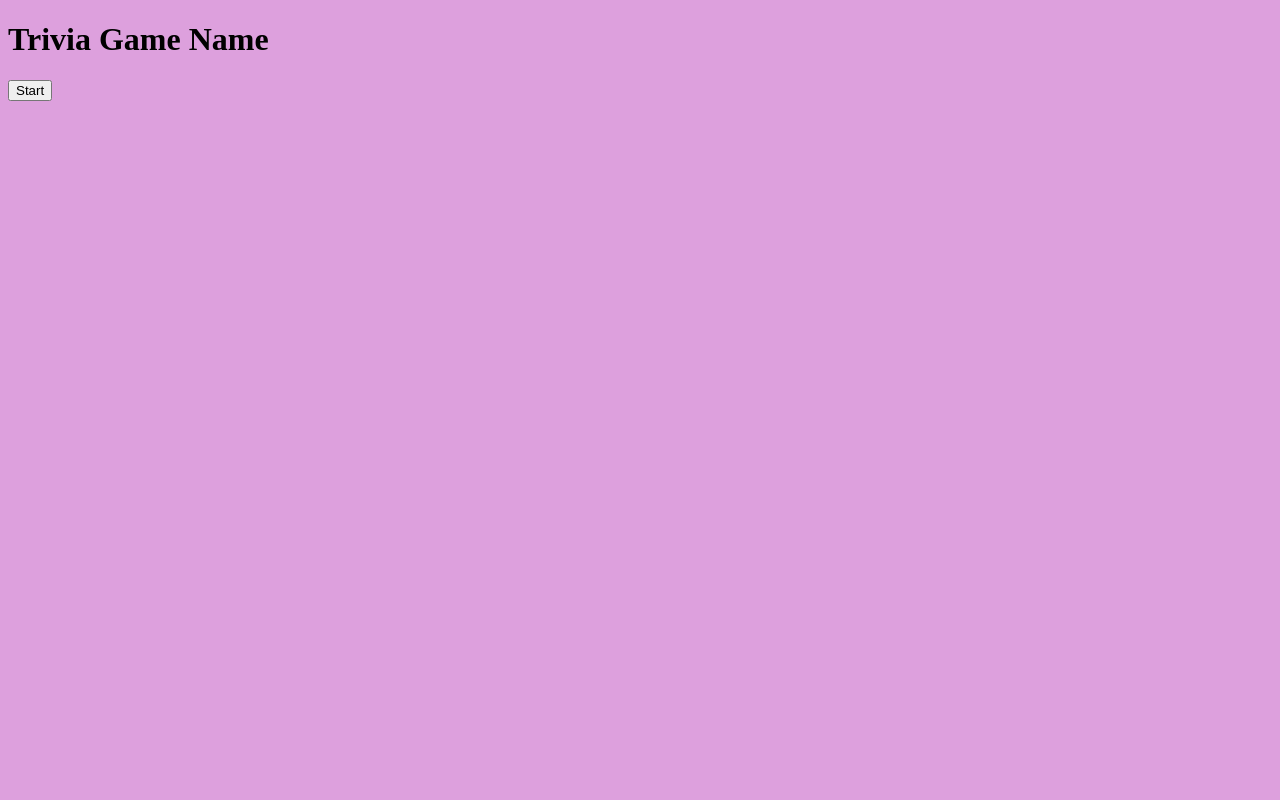
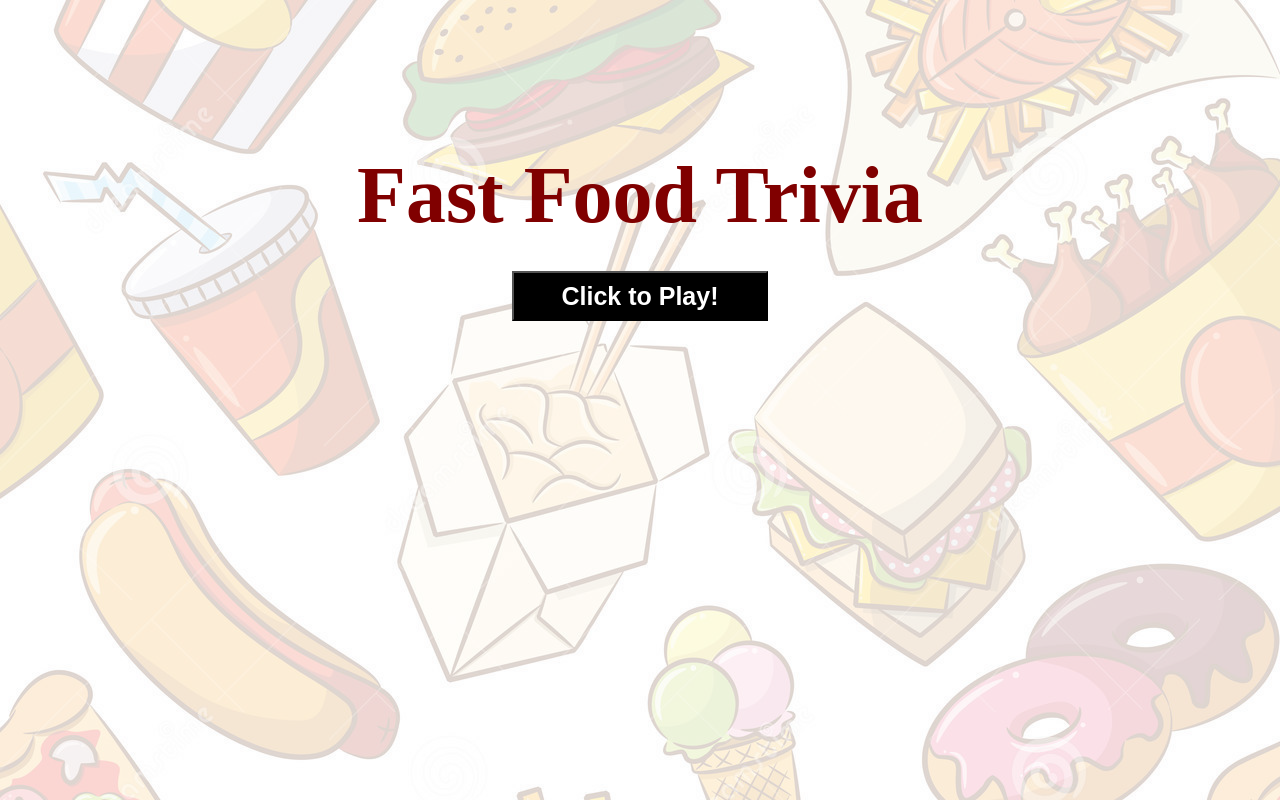
Before and after one commit to ArianaDV/TriviaGame, a plain HTML site: page index.html in a window 1280 px wide. Drawn offline with nearby package versions, Linux system fonts and the light colour scheme.

Commit message:
added background image

```diff
--- a/assets/css/style.css
+++ b/assets/css/style.css
@@ -1,6 +1,75 @@
-body {
 
-	background: plum;
+body, html {
+
+	height: 100% ;
+
+	width: 100%;
+
+	margin: 0px;
+
+	}
+
+h1 {
+	color: #800000;
+	font-weight: bolder;
+
+	font-size: 80px;
+	text-align: center;
+	margin:0px;
+
+	position: relative;
+
+	top: 150px;
+}
+
+#timer {
+
+	margin: 0px;
+
+	margin-left: 10px;
+
+	font-weight: bolder;
+
+	color: #800000;
+
+}
+
+#score {
+
+	margin: 0px;
+}
+
+
+form {
+
+	height: 100%;
+
+	margin-right: 0px;
+
+	margin-left: 30px;
+
+	padding-top: 10px;
+
+	font-size: 20px;
+}
+
+#background {
+
+	background-image: url(../images/background.jpg) ;
+
+	height: 100%;
+
+	width: 100%;
+
+	margin: 0px;
+
+	padding: 0px;
+
+	opacity: 0.2;
+
+	position: absolute;
+
+
 
 }
 
@@ -8,4 +77,38 @@ p {
 
 	font-weight: bold;
 
+	font-size: 23px;
+
+	margin: 0px;
+
+	margin-top: 40px;
+
 }
+
+#start {
+
+	width: 20% ;
+
+	height: 50px;
+
+	background-color: black;
+
+	color: #ffffff;
+
+	font-size: 25px;
+
+	font-weight: bolder;
+
+	position: relative;
+
+	left: 40%;
+
+	top: 180px;
+
+	margin: 0px;
+}
+
+#something {
+
+	position: relative;
+}
--- a/assets/javascript/app.js
+++ b/assets/javascript/app.js
@@ -18,6 +18,7 @@ $("#start").on("click", function() {
 
 	$("form").show() ;
 	$("#start").hide();
+	$("h1").hide();
 
 
 });
--- a/index.html
+++ b/index.html
@@ -9,14 +9,16 @@
 	<title>Trivia Game</title>
 </head>
 <body>
-	<h1>Trivia Game Name</h1>
+
+	<div id= "background"></div>
+
+	<h1>Fast Food Trivia</h1>
 
 
-	<div id="start">
 
-		<button>Start</button>
+	<button id="start">Click to Play!</button>
 
-	</div>
+
 
 	<form style="display: none">
 
@@ -36,7 +38,7 @@
 
 				<input id="correctAns" type="radio" name="Question1" value="Wendy's">
 
-					**Wendy's
+					Wendy's
 
 				<input type="radio" name="Question1" value="McDonald's" >
 
@@ -56,7 +58,7 @@
 
 			<input id="question2" type="radio" name="Question2" value="In-N-Out Burger">
 
-				**In-N-Out Burger
+				In-N-Out Burger
 
 			<input id="question2" type="radio" name="Question2" value="McDonald's">
 
@@ -66,7 +68,7 @@
 
 			<input id="q3" type="radio" name="Question3" value="Papa John's">
 
-				**Papa John's
+				Papa John's
 
 			<input id="q3" type="radio" name="Question3" value="Dairy Queen">
 
@@ -88,7 +90,7 @@
 				McDonald's
 
 			<input type="radio" name="Question4" value="KFC">
-				**KFC
+				KFC
 
 			<input type="radio" name="Question4" value="Panda Express">
 
@@ -110,7 +112,7 @@
 				Happy Meal
 
 			<input type="radio" name="Question5" value="Big Mac">
-				**Big Mac
+				Big Mac
 
 
 		<p>What fast food chain was started by an Italian family from Naples?</p>
@@ -124,12 +126,11 @@
 
 
 			<input type="radio" name="Question6" value="Sbarro">
-				**Sbarro
+				Sbarro
 
 
 			<input type="radio" name="Question6" value="Domino's">
 				Domino's
-
 
 
 		<br>
@@ -152,6 +153,7 @@
 	</div>
 
 
+
 <script src="https://cdnjs.cloudflare.com/ajax/libs/jquery/3.2.1/jquery.min.js"></script>
 
 <script type="text/javascript" src="assets/javascript/app.js"></script>
```
Also changed, not shown: assets/images/Burger-King.jpg (added), assets/images/Dairy-Queen.jpg (added), assets/images/background.jpg (added), assets/images/chick-fil-a.jpg (added), assets/images/dominos.jpg (added), assets/images/in n out.jpg (added), assets/images/kfc.jpg (added), assets/images/mcdonalds.png (added), assets/images/panda.jpg (added), assets/images/papa_johns.jpg (added), assets/images/pizza-hut.jpg (added), assets/images/sbarro.jpg (added), assets/images/sonic.jpg (added), assets/images/subway.jpg (added), 2 more files.
